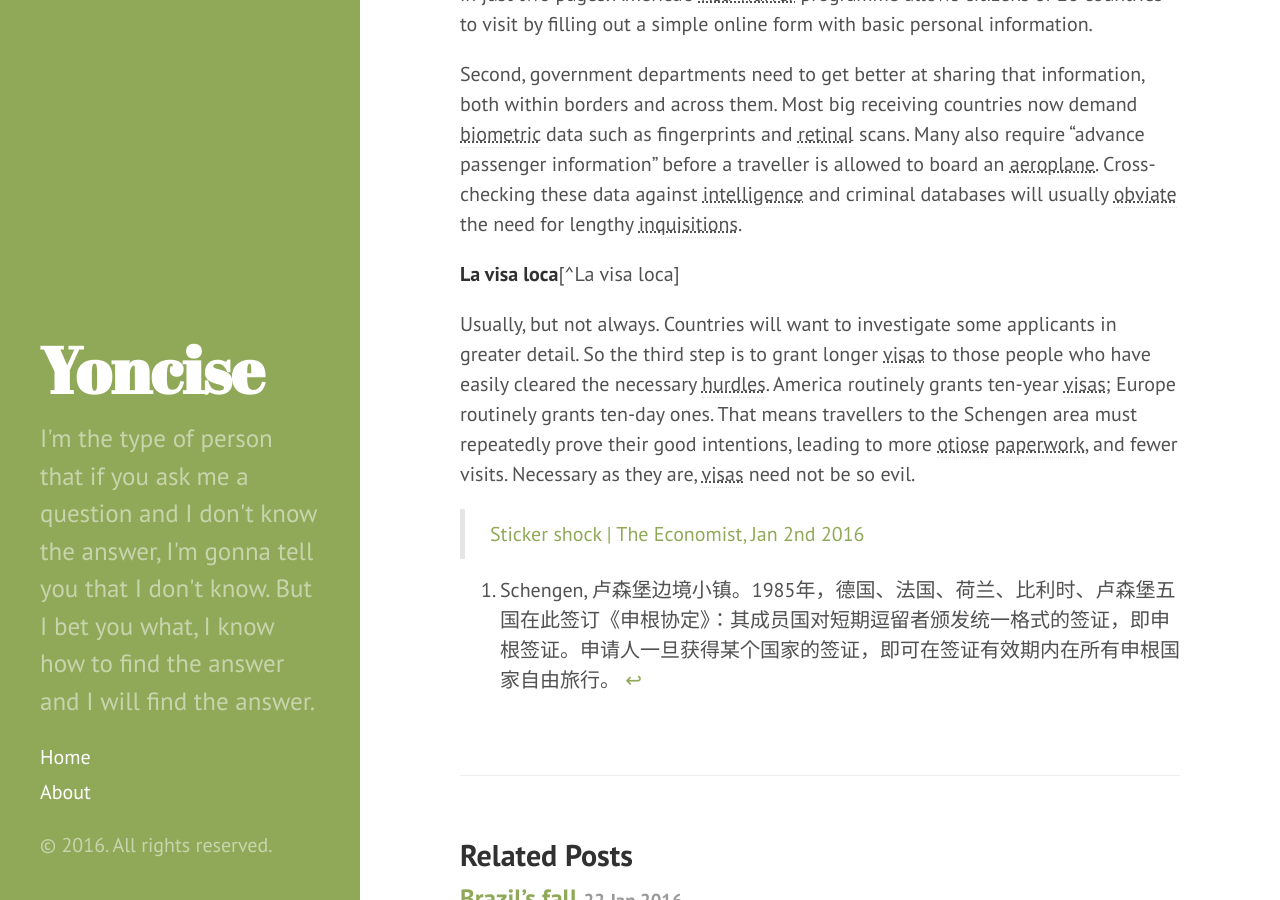
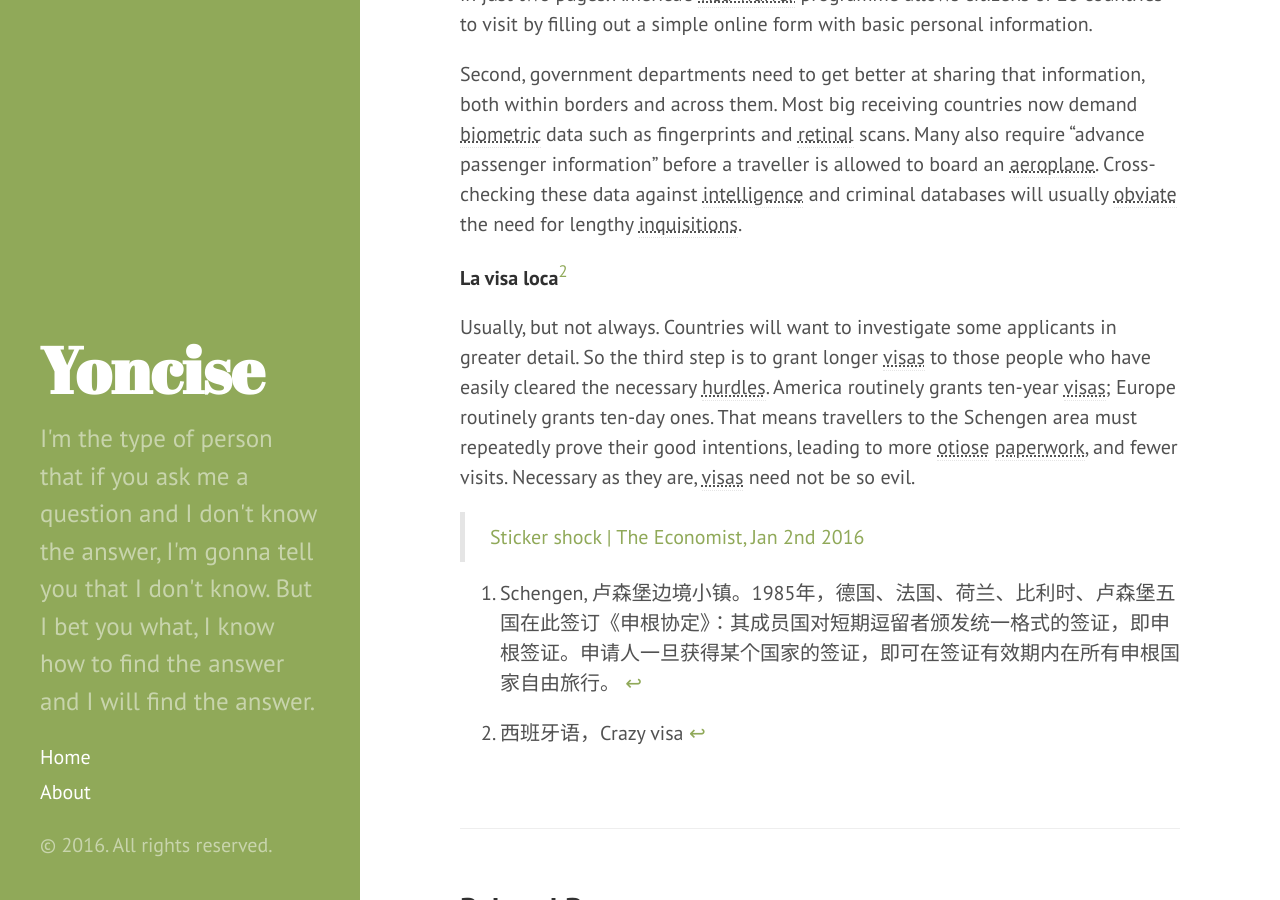
Before and after one commit to yoncise/yoncise.github.io, a Jekyll site: the page built from _posts/2016-01-24-Sticker-shock.md, in a window 1280 px wide and 900 px high, scrolled down 1625 px. Built offline with Jekyll 4.4.1, drawn with Linux system fonts in a browser that asks for light colours.

Commit message:
Update 2016-01-24-Sticker-shock.md

```diff
--- a/_posts/2016-01-24-Sticker-shock.md
+++ b/_posts/2016-01-24-Sticker-shock.md
@@ -93,9 +93,9 @@ against intelligence and criminal databases will usually obviate the need for le
 *[inquisitions]: 调查；宗教法庭；审讯
 *[intelligence]: 情报机关；
 
-__La visa loca__[^La visa loca]
+__La visa loca__[^La-visa-loca]
 
-[^La visa loca]: 西班牙语，Crazy visa
+[^La-visa-loca]: 西班牙语，Crazy visa
 
 Usually, but not always. Countries will want to investigate some applicants in greater detail. So the third step
 is to grant longer visas to those people who have easily cleared the necessary hurdles. America routinely grants
```
